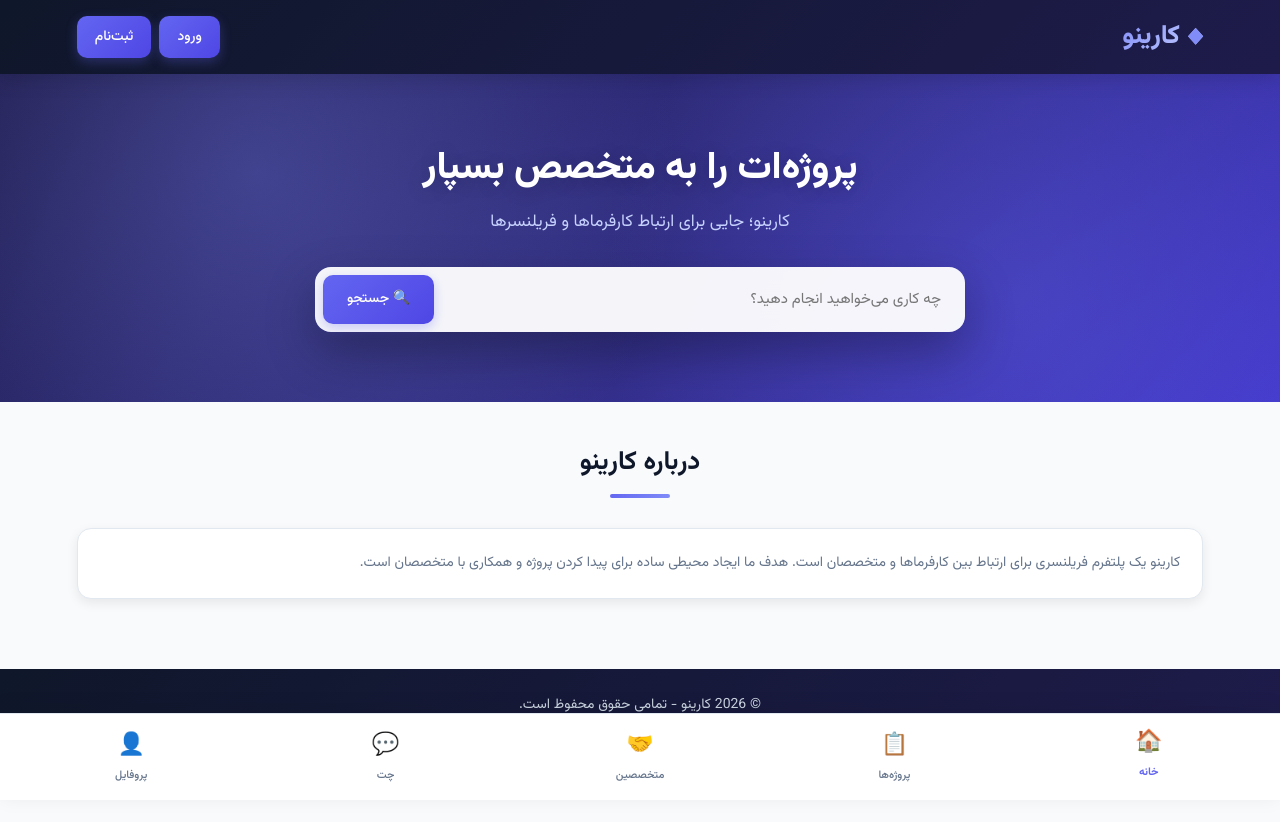
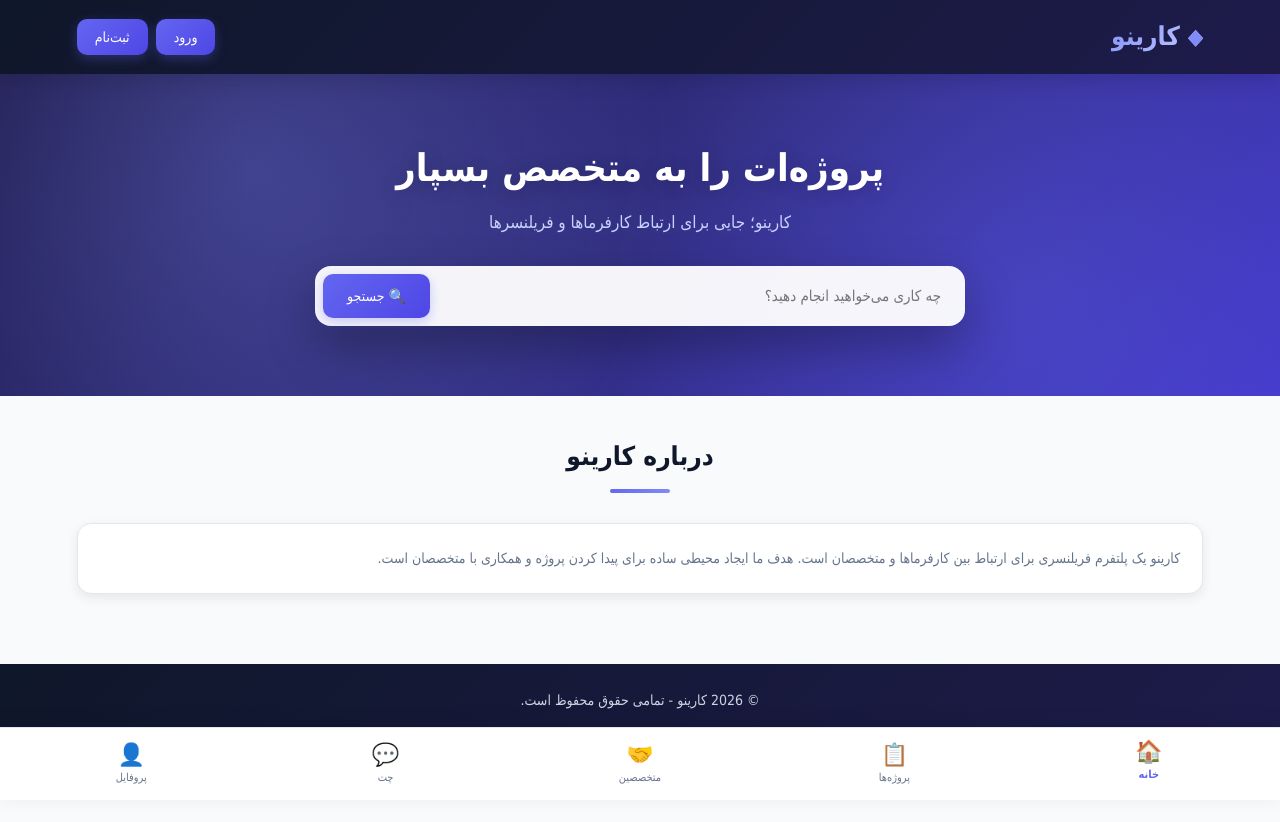
Before and after one commit to rshya6272-blip/karino, a plain HTML site: page index.html in a window 1280 px wide. Drawn offline with nearby package versions, Linux system fonts and the light colour scheme.

Commit message:
Update index.html

```diff
--- a/index.html
+++ b/index.html
@@ -9,10 +9,6 @@
   <meta property="og:title" content="کارینو | پلتفرم فریلنسری">
   <meta property="og:description" content="پروژه‌ات را به متخصص بسپار. ارتباط امن و سریع بین کارفرما و فریلنسر.">
   <meta property="og:image" content="https://cdn-icons-png.flaticon.com/512/3233/3233035.png">
-
-  <link rel="preconnect" href="https://fonts.googleapis.com">
-  <link rel="preconnect" href="https://fonts.gstatic.com" crossorigin>
-  <link href="https://fonts.googleapis.com/css2?family=Vazirmatn:wght@300;400;500;600;700;800&display=swap" rel="stylesheet">
 <script src="https://unpkg.com/@supabase/supabase-js@2"></script>
 
   <style>
```
